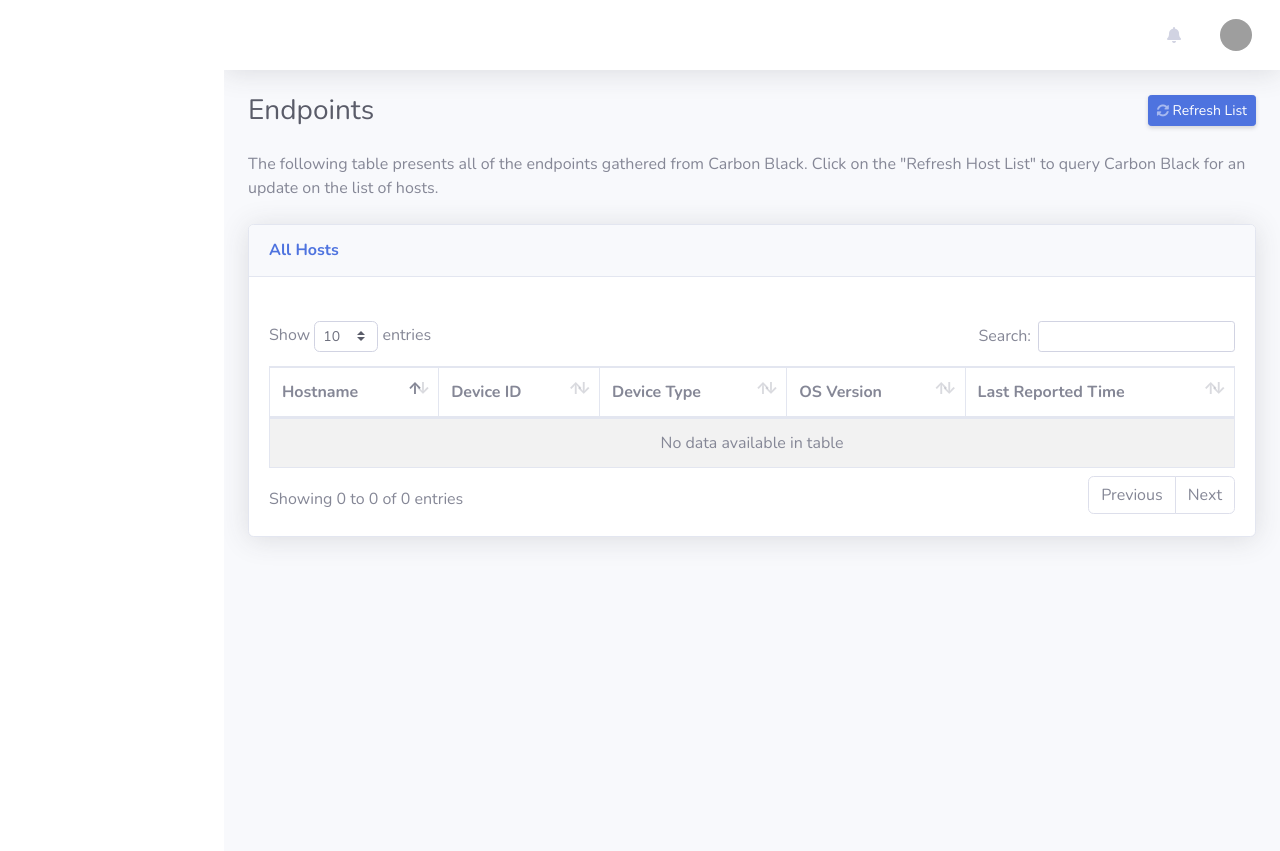
After one commit to allthingsdfir/cb-bot, a Python web app: template application/templates/endpoints.html in a window 1280 px wide. The commit adds this page. Run offline with Jinja, Linux system fonts and the light colour scheme; the template is opened without the code that fills it, so the values that code supplies are empty; some libraries are stand-ins or nearby versions; grey boxes are pictures that could not be loaded.

Commit message:
Fixed dead links

```diff
--- /dev/null
+++ b/application/templates/endpoints.html
@@ -0,0 +1,90 @@
+{% extends "home_base.html" %}
+
+{% block header %}
+
+<link href="../static/vendor/datatables/css/dataTables.bootstrap4.min.css" rel="stylesheet">
+
+{% endblock %}
+
+{% block content %}
+<!-- Page Heading -->
+<div class="d-sm-flex align-items-center justify-content-between mb-4">
+    <h1 class="h3 mb-0 text-gray-800">Endpoints</h1>
+    <a href="/refresh_host_list" class="d-none d-sm-inline-block btn btn-sm btn-primary shadow-sm">
+        <i class="fas fa-sync-alt fa-sm text-white-50"></i> Refresh List
+    </a>
+</div>
+<!--
+<a href="/activity_logs/download" class="d-none d-sm-inline-block btn btn-sm btn-primary shadow-sm">
+    <i class="fas fa-download fa-sm text-white-50"></i> Download Host List
+</a> -->
+
+<p class="mb-4">
+    The following table presents all of the endpoints gathered from Carbon Black. Click on the "Refresh Host List" to query Carbon Black for an update on the list of hosts.
+</p>
+
+<!-- DataTales Example -->
+<div class="card shadow mb-4">
+    <div class="card-header py-3">
+        <h6 class="m-0 font-weight-bold text-primary">All Hosts</h6>
+    </div>
+    <div class="card-body">
+        {% if type %}
+        <div class="alert alert-{{type}}">
+            {{value}}
+        </div>
+        {%else%}
+        <br>
+        {%endif%}
+        <div class="table-responsive">
+            <table id="cb_host_table" class="table table-striped table-bordered table-s" width="100%" cellspacing="0">
+                <thead>
+                    <tr>
+                        <th>Hostname</th>
+                        <th>Device ID</th>
+                        <th>Device Type</th>
+                        <th>OS Version</th>
+                        <th>Last Reported Time</th>
+                    </tr>
+                </thead>
+                <!-- <tfoot>
+                    <tr>
+                        <th>Hostname</th>
+                        <th>Device ID</th>
+                        <th>Device Type</th>
+                        <th>OS Version</th>
+                        <th>Last Reported Time</th>
+                    </tr>
+                </tfoot> -->
+                {% if hosts %}
+                    <tbody>
+                        {% for item in hosts %}
+                        <tr>
+                            <td>{{ item.hostname }}</td>
+                            <td>{{ item.device_id }}</td>
+                            <td>{{ item.device_type }}</td>
+                            <td>{{ item.os_version }}</td>
+                            <td>{{ item.last_reported_time }}</td>
+                        </tr>
+                        {% endfor %}
+                    </tbody>
+                {% else %}{% endif %}
+            </table>
+        </div>
+    </div>
+</div>
+
+<!-- /.container-fluid -->
+{% endblock %}
+
+{% block apiscripts %}
+    <script>
+        // Call the dataTables jQuery plugin
+        $(document).ready(function() {
+            $('#cb_host_table').DataTable();
+        });
+    </script>
+
+    <script src="../static/vendor/datatables/js/jquery.dataTables.js"></script>
+    <script src="../static/vendor/datatables/js/dataTables.bootstrap4.min.js"></script>
+{% endblock %}
--- a/application/templates/home_base.html
+++ b/application/templates/home_base.html
@@ -55,8 +55,8 @@
                     <span>Home</span></a>
             </li>
 
-            <li class="nav-item {% if title == 'Home' %}active{% else %}{% endif %}">
-                <a class="nav-link" href="/cb/endpoints">
+            <li class="nav-item {% if title == 'Endpoints' %}active{% else %}{% endif %}">
+                <a class="nav-link" href="/endpoints">
                     <i class="fas fa-fw fa-laptop"></i>
                     <span>Endpoints</span></a>
             </li>
```
